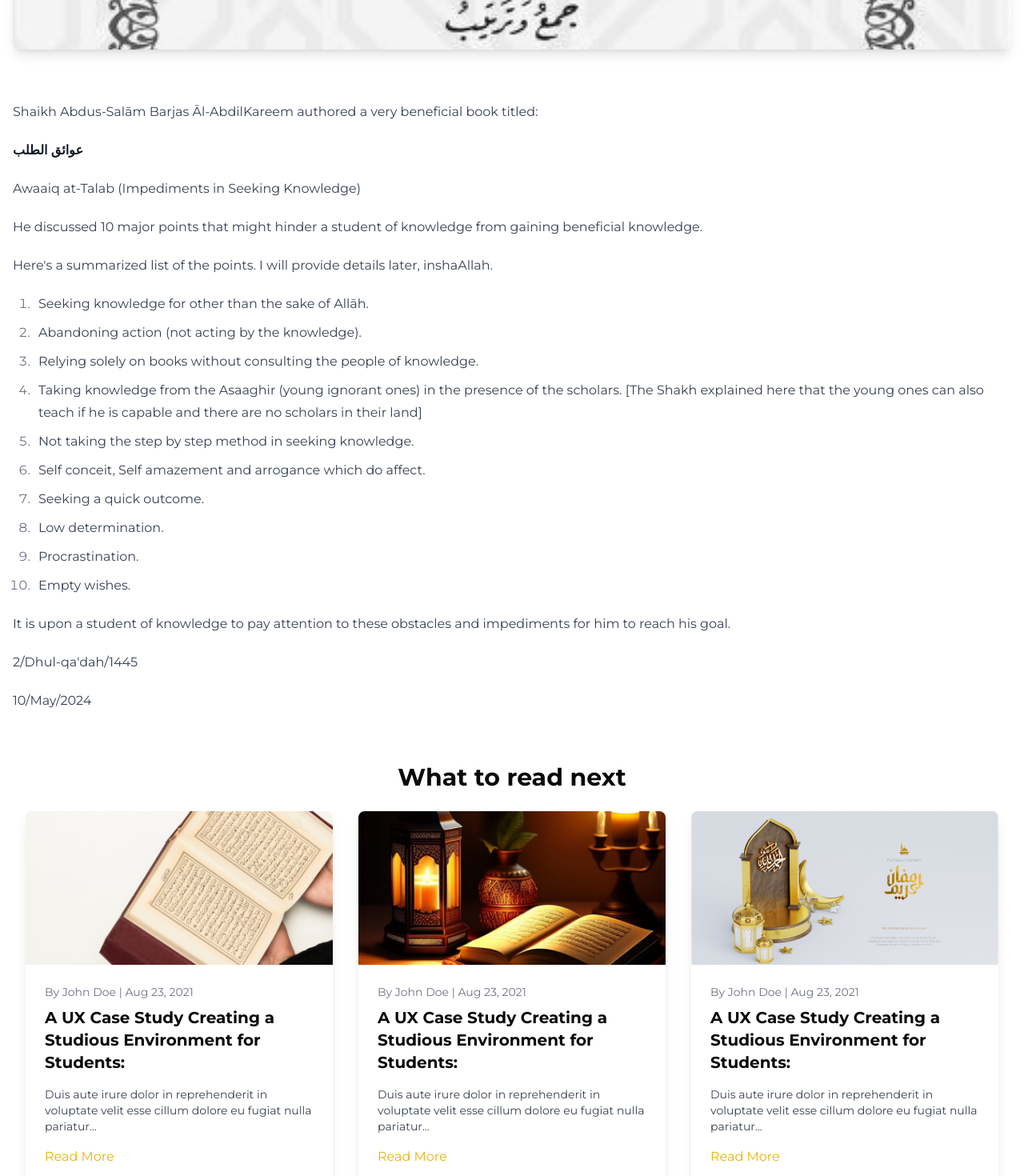
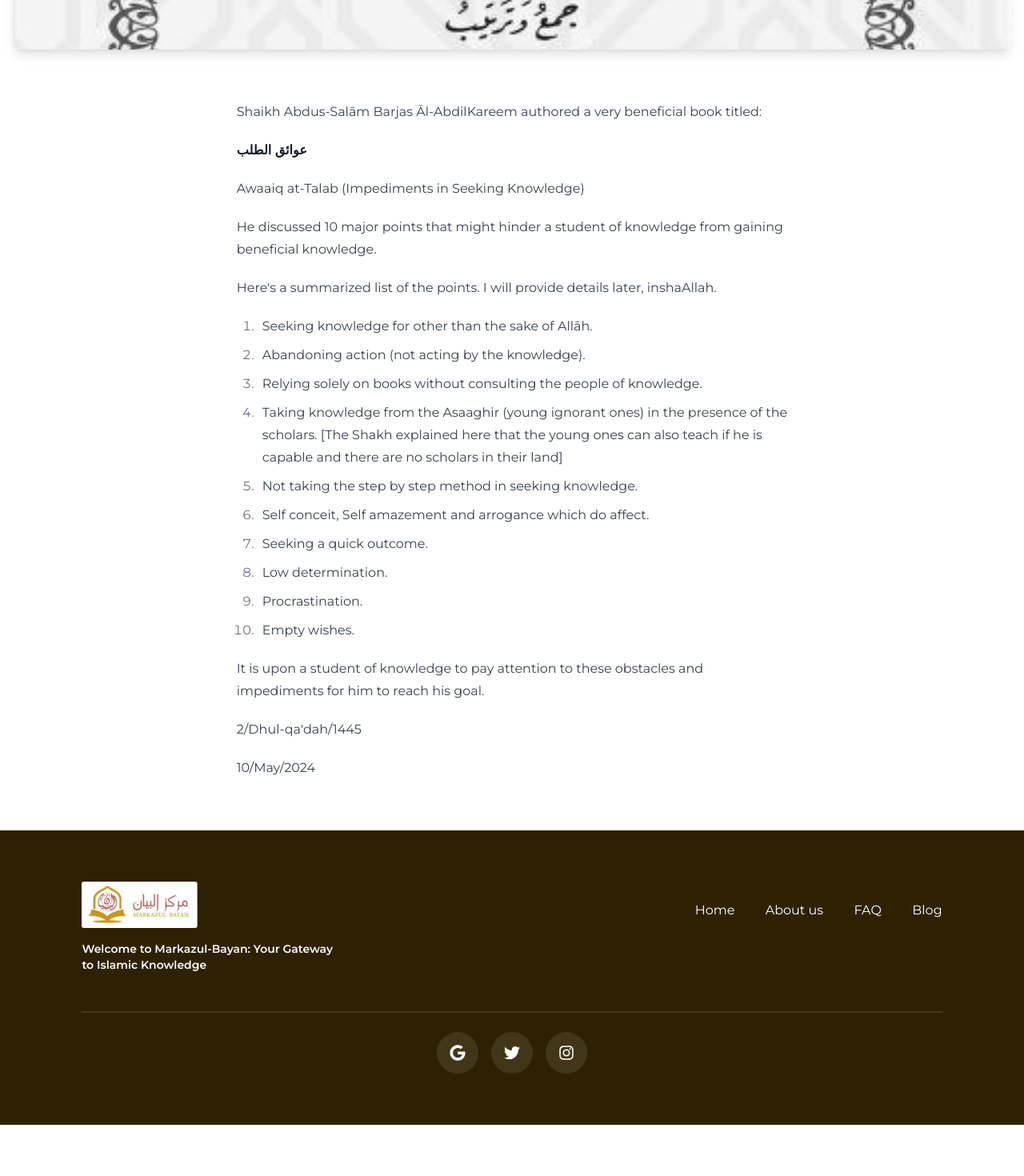
Before and after one commit to Lukman10a/markazulbayaan, a Next.js app: page /blog/benefit-from-the-book-of in a window 1280 px wide. Shown: the part 660-2130 px from the top of the page at 80% size. After the commit the page ends 2066 px from the top, so only its background shows below. Built offline with nearby package versions, Linux system fonts and the light colour scheme.

Commit message:
remove what to read next

```diff
--- a/src/pages/blog/[slug].tsx
+++ b/src/pages/blog/[slug].tsx
@@ -126,12 +126,12 @@ const BlogPost: React.FC<BlogPostProps> = ({ post, featuredPost }) => {
       </header>
 
       {/* Blog Content */}
-      <section className="prose max-w-full mb-8">
+      <section className="container prose mx-auto mb-8">
         <Markdown remarkPlugins={[remarkGfm]}>{currentPost.body}</Markdown>
       </section>
 
       {/* other blogs */}
-      <OtherBlogs />
+      {/* <OtherBlogs /> */}
     </article>
   );
 };
```
